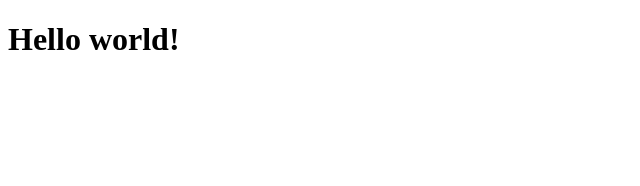
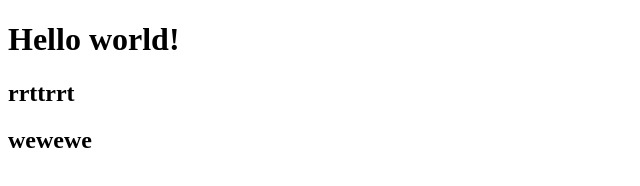
Before and after one commit to ArtemAitov/progect, a plain HTML site: page index.html in a window 1280 px wide. Shown: the whole page, without its empty margins (0-640 px from the left). Drawn offline with Linux system fonts and the light colour scheme.

Commit message:
index.html mod2

```diff
--- a/index.html
+++ b/index.html
@@ -8,5 +8,10 @@
 </head>
 <body>
     <h1>Hello world!</h1>
+    <h2>rrttrrt
+
+    </h2>
+    <h2>wewewe</h2>
+
 </body>
 </html>
```
